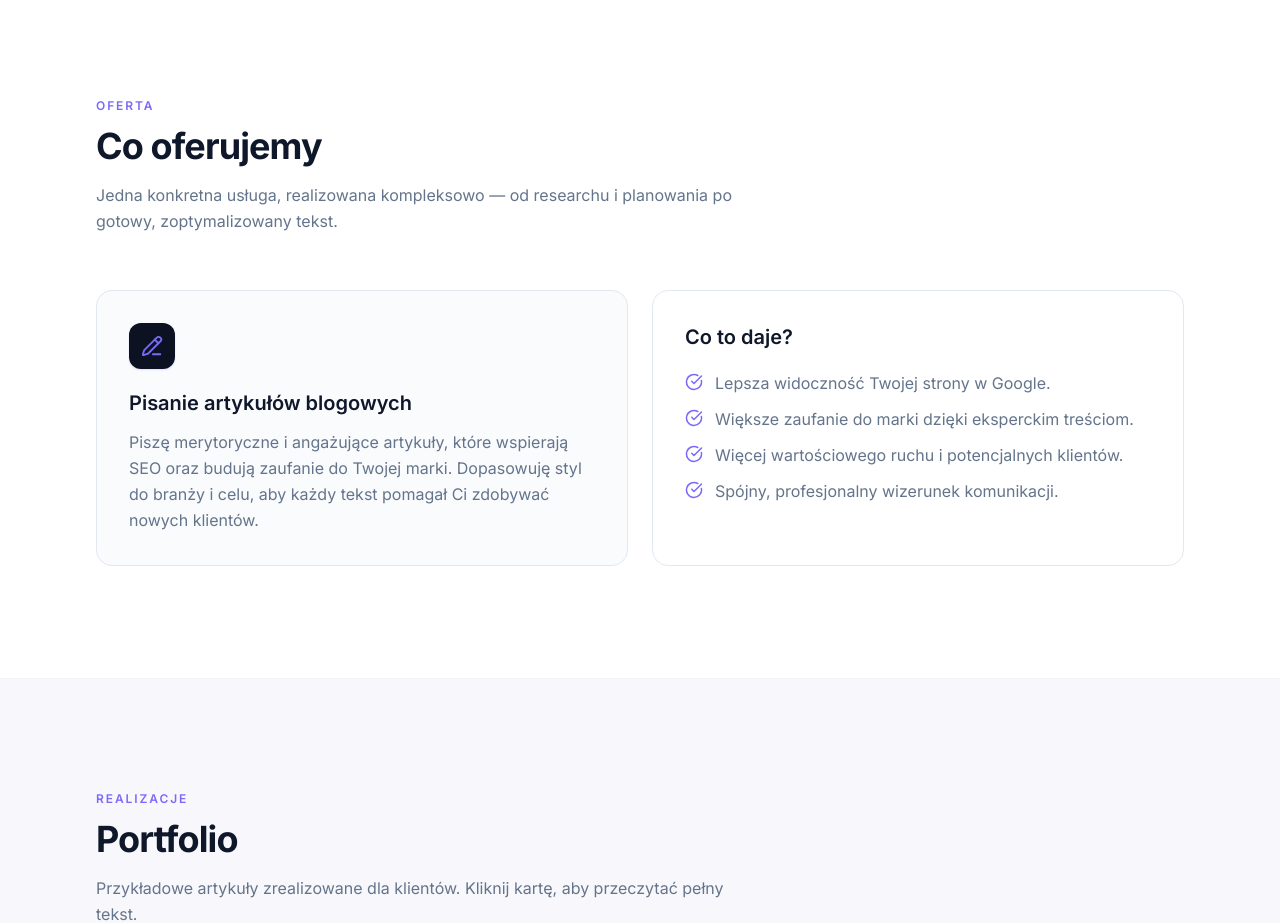
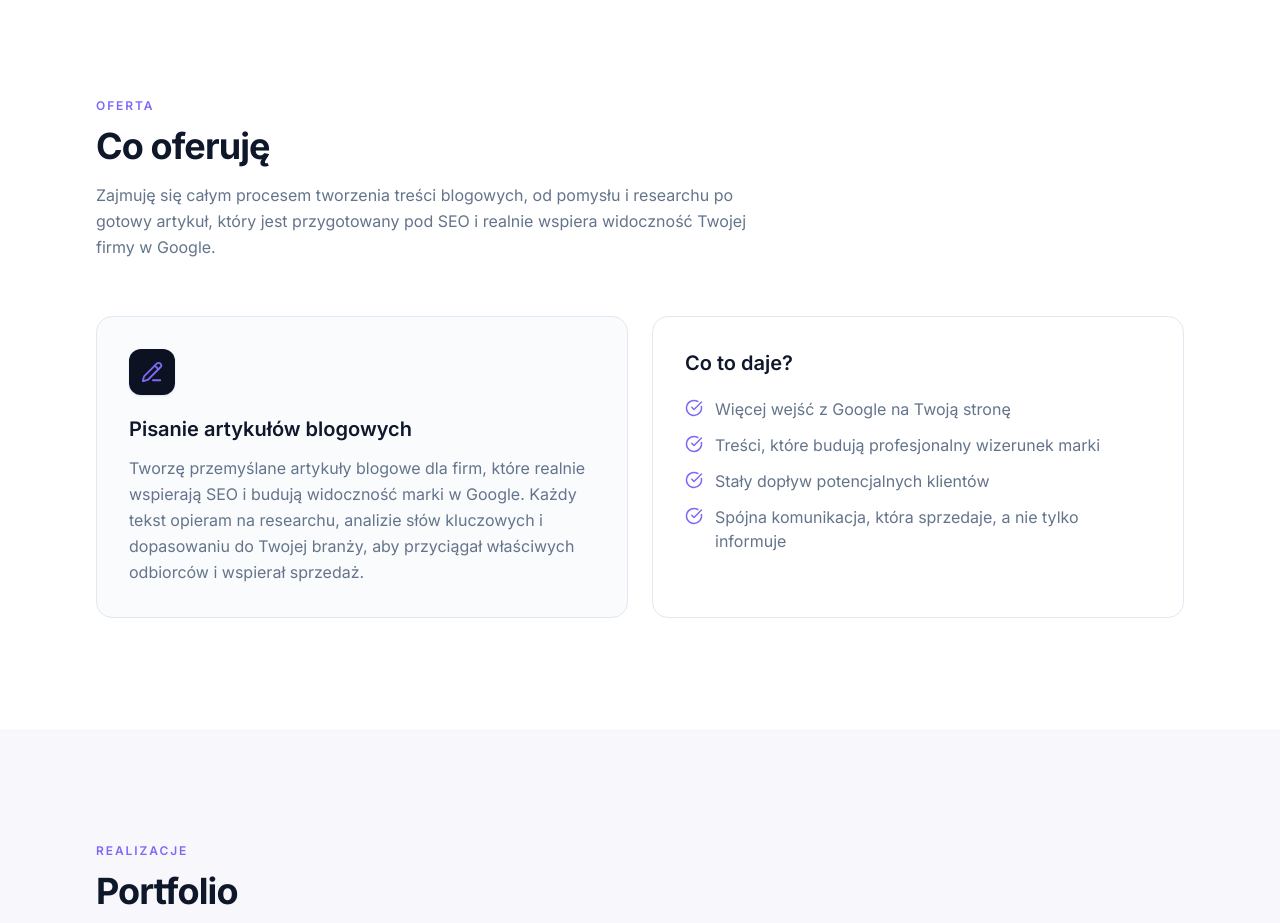
Before and after one commit to DaanixPL/portfolioBlog, a React (Vite) app: page / in a window 1280 px wide. Shown: the part 820-1743 px from the top of the page. Built offline with nearby package versions, Linux system fonts and the light colour scheme.

Commit message:
Revise service offerings and benefits for clarity
Updated service descriptions and benefits to enhance clarity and SEO focus.

```diff
--- a/src/components/Services.jsx
+++ b/src/components/Services.jsx
@@ -1,10 +1,10 @@
 import { CheckCircle, PencilLine } from 'lucide-react'
 
 const benefits = [
-  'Lepsza widoczność Twojej strony w Google.',
-  'Większe zaufanie do marki dzięki eksperckim treściom.',
-  'Więcej wartościowego ruchu i potencjalnych klientów.',
-  'Spójny, profesjonalny wizerunek komunikacji.',
+  'Więcej wejść z Google na Twoją stronę',
+  'Treści, które budują profesjonalny wizerunek marki',
+  'Stały dopływ potencjalnych klientów',
+  'Spójna komunikacja, która sprzedaje, a nie tylko informuje',
 ]
 
 function Services() {  return (
@@ -14,11 +14,10 @@ function Services() {  return (
           Oferta
         </p>
         <h2 className="text-3xl font-bold tracking-tight text-slate-900 sm:text-4xl">
-          Co oferujemy
+          Co oferuję
         </h2>
         <p className="mt-4 max-w-2xl text-base leading-relaxed text-slate-500">
-          Jedna konkretna usługa, realizowana kompleksowo — od researchu i
-          planowania po gotowy, zoptymalizowany tekst.
+         Zajmuję się całym procesem tworzenia treści blogowych, od pomysłu i researchu po gotowy artykuł, który jest przygotowany pod SEO i realnie wspiera widoczność Twojej firmy w Google.
         </p>
         <div className="mt-14 grid gap-6 lg:grid-cols-2">
           <div className="rounded-2xl border border-slate-200 bg-slate-50/70 p-8 transition hover:border-gold/30 hover:shadow-lg hover:shadow-gold/5">
@@ -29,9 +28,7 @@ function Services() {  return (
               Pisanie artykułów blogowych
             </h3>
             <p className="mt-3 leading-relaxed text-slate-500">
-              Piszę merytoryczne i angażujące artykuły, które wspierają SEO oraz
-              budują zaufanie do Twojej marki. Dopasowuję styl do branży i celu,
-              aby każdy tekst pomagał Ci zdobywać nowych klientów.
+             Tworzę przemyślane artykuły blogowe dla firm, które realnie wspierają SEO i budują widoczność marki w Google. Każdy tekst opieram na researchu, analizie słów kluczowych i dopasowaniu do Twojej branży, aby przyciągał właściwych odbiorców i wspierał sprzedaż.
             </p>
           </div>
           <div className="rounded-2xl border border-slate-200 bg-white p-8 transition hover:border-gold/30 hover:shadow-lg hover:shadow-gold/5">
```
